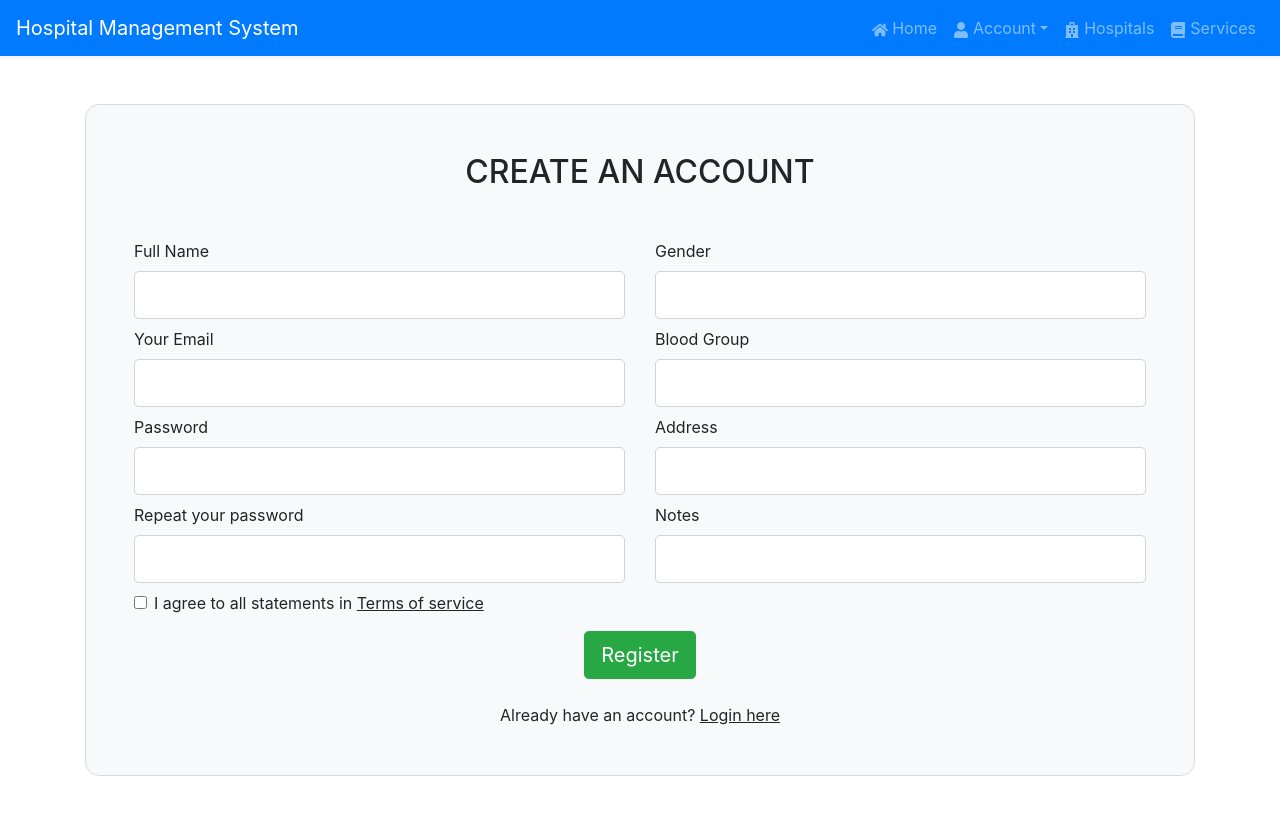
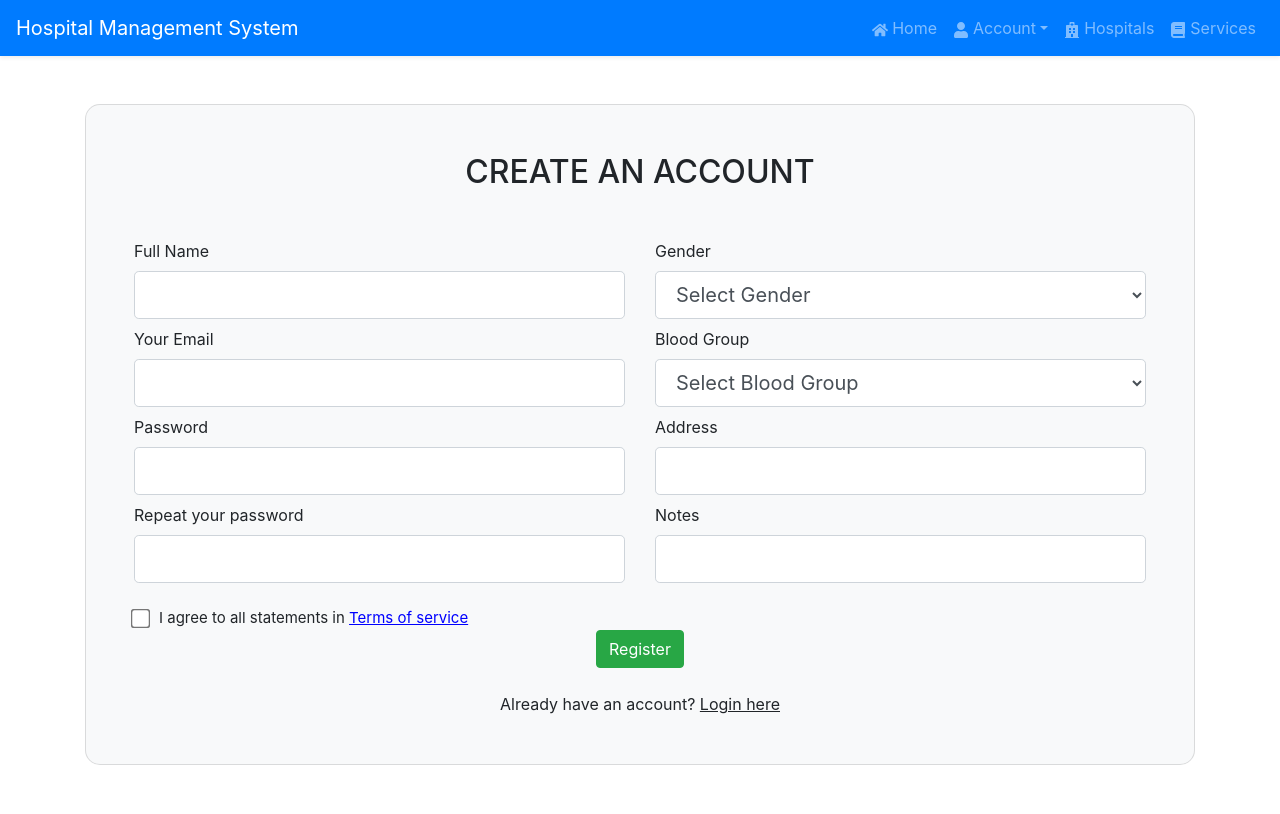
Before and after one commit to DThiwanka/Medicore, a React (Create React App) app in the folder medicore_frontend/: page /register in a window 1280 px wide. Shown: the top 814 px of the page. Built offline with nearby package versions, Linux system fonts and the light colour scheme.

Commit message:
Register Finished

```diff
--- a/medicore_frontend/src/components/Register/Register.jsx
+++ b/medicore_frontend/src/components/Register/Register.jsx
@@ -6,7 +6,7 @@ import axios from 'axios';
 
 function Register() {
 
-    const [fullName, setfullName] = useState("");
+    const [name, setname] = useState("");
     const [email,setemail] = useState("");
     const [password, setpassword] = useState("");
     const [reppassword,setreppassword] = useState("");
@@ -15,11 +15,12 @@ function Register() {
     const [address, setaddress] = useState("");
     const [notes, setnotes] = useState("");
 
+
     function sendData(e) {
         e.preventDefault();
 
         const newPatient = {
-            fullName,
+            name,
             email,
             password,
             reppassword,
@@ -31,7 +32,27 @@ function Register() {
         //alert("insert");
         //console.log(newPatient);
 
-        axios.post()
+        function clearform (){
+
+            document.getElementById("pat").reset();
+
+            window.location = 'http://google.com'
+
+        };
+
+        if(password === reppassword){
+        axios.post("http://localhost:8070/patient/add",newPatient).then(()=>{
+
+            alert("Account Created Successfully!");
+            clearform();
+
+        }).catch((err)=>{
+            alert(err)
+        })
+        }else{
+            alert('Password is not valid!');
+            clearform();
+        }
 
     }
 
@@ -46,21 +67,21 @@ function Register() {
                                     <div className="card-body p-5">
                                         <h2 className="text-uppercase text-center mb-5">Create an account</h2>
 
-                                        <form onSubmit={sendData}>
+                                        <form id="pat" onSubmit={sendData}>
                                             <div className="row">
                                                 <div className="col-lg-6">
                                                     <div className="form-outline mb-2">
-                                                        <label className="form-label" htmlFor="fullName">Full Name</label>
-                                                        <input type="text" id="fullName" className="form-control form-control-lg"
+                                                        <label className="form-label" htmlFor="name">Full Name</label>
+                                                        <input type="text" required id="name" className="form-control form-control-lg"
                                                         onChange={(e) => {
-                                                            setfullName(e.target.value);
+                                                            setname(e.target.value);
                                                         }}
                                                         />
                                                     </div>
 
                                                     <div className="form-outline mb-2">
                                                         <label className="form-label" htmlFor="email">Your Email</label>
-                                                        <input type="email" id="email" className="form-control form-control-lg"
+                                                        <input type="email" required id="email" className="form-control form-control-lg"
                                                         onChange={(e) => {
                                                             setemail(e.target.value);
                                                         }}
@@ -69,7 +90,7 @@ function Register() {
 
                                                     <div className="form-outline mb-2">
                                                         <label className="form-label" htmlFor="password">Password</label>
-                                                        <input type="password" id="password" className="form-control form-control-lg"
+                                                        <input type="password" required id="password" className="form-control form-control-lg"
                                                         onChange={(e) => {
                                                             setpassword(e.target.value);
                                                         }}
@@ -78,7 +99,7 @@ function Register() {
 
                                                     <div className="form-outline mb-2">
                                                         <label className="form-label" htmlFor="reppassword">Repeat your password</label>
-                                                        <input type="text" id="reppassword" className="form-control form-control-lg"
+                                                        <input type="text" required id="reppassword" className="form-control form-control-lg"
                                                         onChange={(e) => {
                                                             setreppassword(e.target.value);
                                                         }}
@@ -87,27 +108,45 @@ function Register() {
                                                 </div>
 
                                                 <div className="col-lg-6">
+
                                                     <div className="form-outline mb-2">
-                                                        <label className="form-label" htmlFor="gender">Gender</label>
-                                                        <input type="text" id="gender" className="form-control form-control-lg"
+                                                    <label className="form-label" htmlFor="gender">Gender</label>
+                                                    <select required id="gender" className="form-control form-control-lg"
                                                         onChange={(e) => {
                                                             setgender(e.target.value);
                                                         }}
-                                                        />
-                                                    </div>
+                                                    >
+                                                        <option value="">Select Gender</option>
+                                                        <option value="male">Male</option>
+                                                        <option value="female">Female</option>
+                                                        <option value="other">Other</option>
+                                                    </select>
+                                                </div>
 
                                                     <div className="form-outline mb-2">
-                                                        <label className="form-label" htmlFor="bloodGroup">Blood Group</label>
-                                                        <input type="text" id="bloodGroup" className="form-control form-control-lg"
+                                                    <label className="form-label" htmlFor="bloodGroup">Blood Group</label>
+                                                    <select required id="bloodGroup" className="form-control form-control-lg"
                                                         onChange={(e) => {
                                                             setbloodGroup(e.target.value);
                                                         }}
-                                                        />
-                                                    </div>
+                                                    >
+                                                        <option value="">Select Blood Group</option>
+                                                        <option value="A+">A+</option>
+                                                        <option value="A-">A-</option>
+                                                        <option value="B+">B+</option>
+                                                        <option value="B-">B-</option>
+                                                        <option value="AB+">AB+</option>
+                                                        <option value="AB-">AB-</option>
+                                                        <option value="O+">O+</option>
+                                                        <option value="O-">O-</option>
+
+                                                    </select>
+                                                </div>
+
 
                                                     <div className="form-outline mb-2">
                                                         <label className="form-label" htmlFor="address">Address</label>
-                                                        <input type="text" id="address" className="form-control form-control-lg"
+                                                        <input type="text" required id="address" className="form-control form-control-lg"
                                                         onChange={(e) => {
                                                             setaddress(e.target.value);
                                                         }}
@@ -126,15 +165,76 @@ function Register() {
                                             </div>
 
 
-                                            <div className="form-check d-flex mb-3 ">
-                                                <input className="form-check-input me-2" type="checkbox" value="" id="form2Example3cg" />
-                                                <label className="form-check-label" htmlFor="form2Example3g">
-                                                    I agree to all statements in <u>Terms of service</u>
+                                            <div className="form-check d-flex mt-3"  style={{fontSize:"35px"}}>
+                                                <input className="form-check-input" type="checkbox" value="" id="form2Example3cg" style={{transform: "scale(1.5)"}} required/>
+                                                <label className="form-check-label" htmlFor="form2Example3g"  style={{fontSize:"15px",marginLeft:"5px"}}>
+                                                    I agree to all statements in <u data-toggle="modal" data-target="#termsandconditions" style={{color:"blue"}} >Terms of service</u>
                                                 </label>
                                             </div>
+
+                                            {/* model open*/}
+                                            <div class="modal fade xl" id="termsandconditions" tabindex="1" role="dialog" aria-labelledby="termsandconditionsLabel" aria-hidden="true">
+                                            <div class="modal-dialog modal-lg" role="document">
+                                                <div class="modal-content">
+                                                <div class="modal-header">
+                                                    <h5 class="modal-title"  id="termsandconditionsLabel">Terms and Conditions</h5>
+                                                    <button type="button" class="close" data-dismiss="modal" aria-label="Close">
+                                                    <span aria-hidden="true">&times;</span>
+                                                    </button>
+                                                </div>
+                                                <div class="modal-body">
+
+                                                <ol>
+                                                    <li>
+                                                        <strong>Acceptance of Terms:</strong> By registering on this platform, you agree to comply with and be bound by these terms and conditions.
+                                                    </li>
+                                                    <li>
+                                                        <strong>User Account:</strong> You are responsible for maintaining the confidentiality of your account and password. Any activities that occur under your account are your responsibility.
+                                                    </li>
+                                                    <li>
+                                                        <strong>Use of Information:</strong> We may collect personal information during the registration process. This information will be used in accordance with our <a href="privacy_policy.html">Privacy Policy</a>.
+                                                    </li>
+                                                    <li>
+                                                        <strong>Prohibited Actions:</strong> You agree not to engage in any prohibited actions while using our platform, including but not limited to:
+                                                        <ul>
+                                                            <li>Violating any laws or regulations.</li>
+                                                            <li>Transmitting spam, viruses, or any code of a destructive nature.</li>
+                                                            <li>Attempting to access accounts or data that you are not authorized to access.</li>
+                                                        </ul>
+                                                    </li>
+
+                                                    <li>
+                                                        <strong>Intellectual Property:</strong> All content and materials available on the platform are protected by intellectual property rights. You agree not to use, reproduce, distribute, or create derivative works based on this content without proper authorization.
+                                                    </li>
+
+                                                    <li>
+                                                        <strong>Modification of Terms:</strong> We reserve the right to modify these terms and conditions at any time without prior notice. It is your responsibility to review these terms periodically for changes.
+                                                    </li>
+
+                                                    <li>
+                                                        <strong>Termination:</strong> We reserve the right to terminate or suspend your account without prior notice if we believe you have violated these terms and conditions.
+                                                    </li>
+
+                                                    <li>
+                                                        <strong>Disclaimer of Warranties:</strong> The platform is provided "as is" without any warranties, express or implied. We do not guarantee the accuracy, completeness, or reliability of any content or materials on the platform.
+                                                    </li>
+
+
+                                                </ol>
+                                                </div>
+                                                <div class="modal-footer">
+                                                    By checking the box and proceeding with registration, you acknowledge that you have read, understood, and agree to abide by these terms and conditions.
+
+                                                </div>
+                                                </div>
+                                            </div>
+                                            </div>
+                                            {/* model close*/}
+
+
                                             <center>
-                                            <div className="d-grid gap-2">
-                                                <button type="submit" className="btn btn-success btn-lg center mb-4">Register</button>
+                                            <div className="d-grid gap-2 xl">
+                                                <button type="submit" className="btn btn-success btn-xl center mb-4">Register</button>
                                             </div>
 
                                                 Already have an account? <a href="/login " className="fw-bold text-body"><u>Login here</u></a>
```
